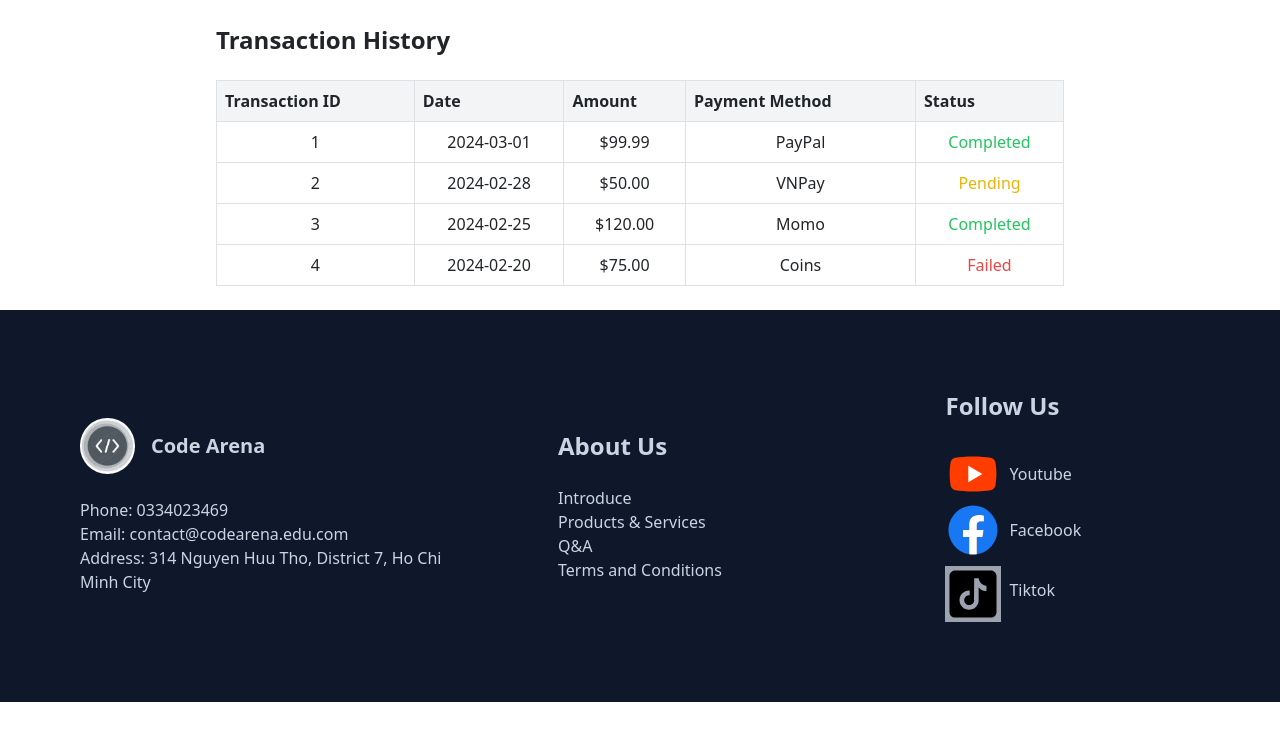
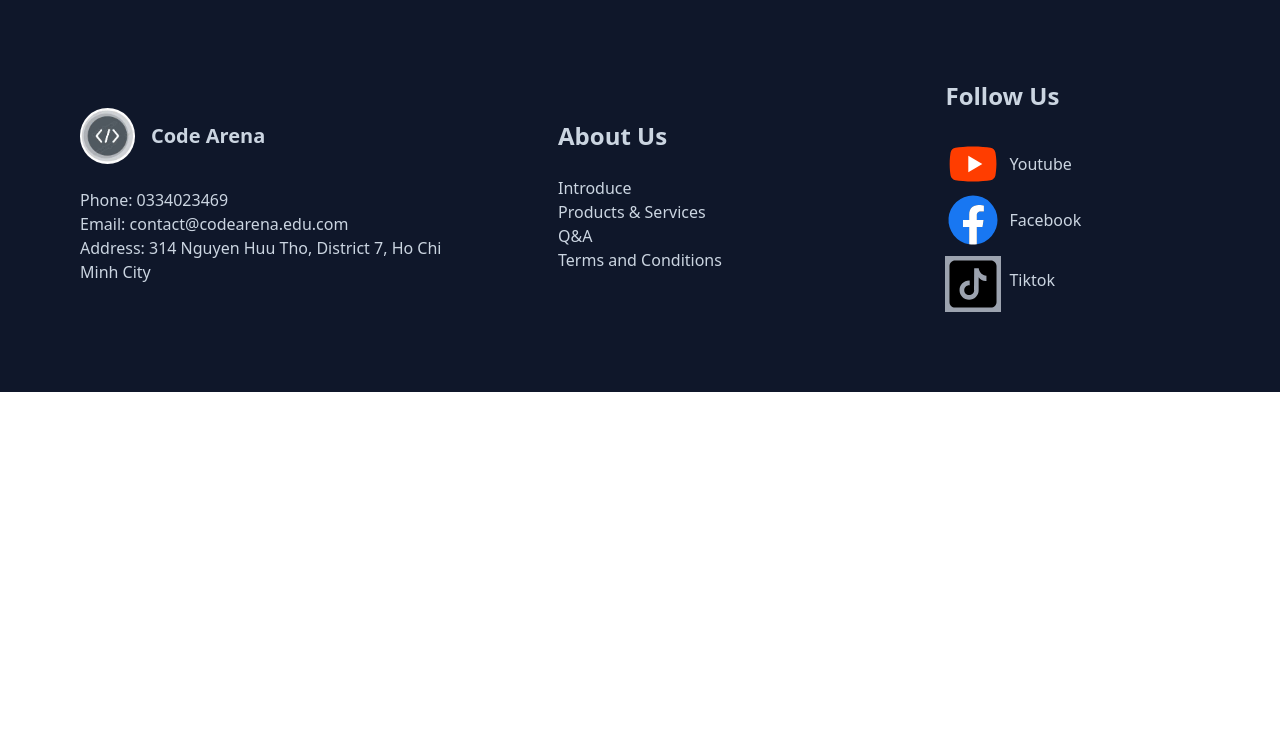
Before and after one commit to nguyentrungtinh2003/online_learning_management_system_frontend, a React (Create React App) app: page /test in a window 1280 px wide. Shown: the top 740 px of the page. Built offline with nearby package versions, Linux system fonts and the light colour scheme; a web font is replaced by a local one.

Commit message:
Edit Router Configuration

```diff
--- a/src/App.js
+++ b/src/App.js
@@ -31,7 +31,12 @@ function App() {
     <>
       <Router>
         <Routes>
-          <Route path="/test" element={<PaymentHistory />} />
+          <Route path="/admin/comment" element={<CommentManagement />} />
+          <Route path="/admin/blog" element={<AdminBlogManagement />} />
+          <Route path="/admin/payment" element={<AdminPaymentManagement />} />
+          <Route path="/user/process" element={<LearningProgress />} />
+          <Route path="/user/payment" element={<PaymentPage />} />
+          <Route path="/user/payment/history" element={<PaymentHistory />} />
           <Route
             path="/"
             element={
```
